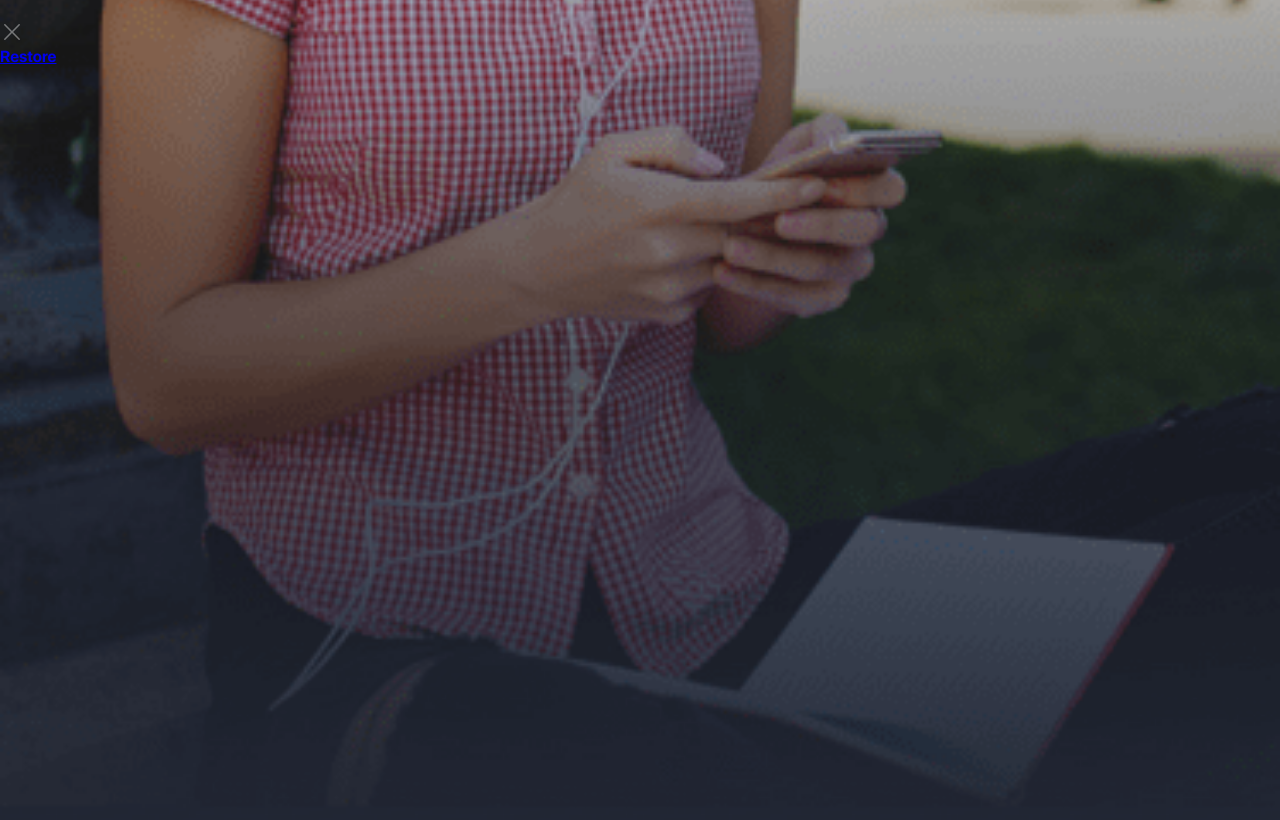
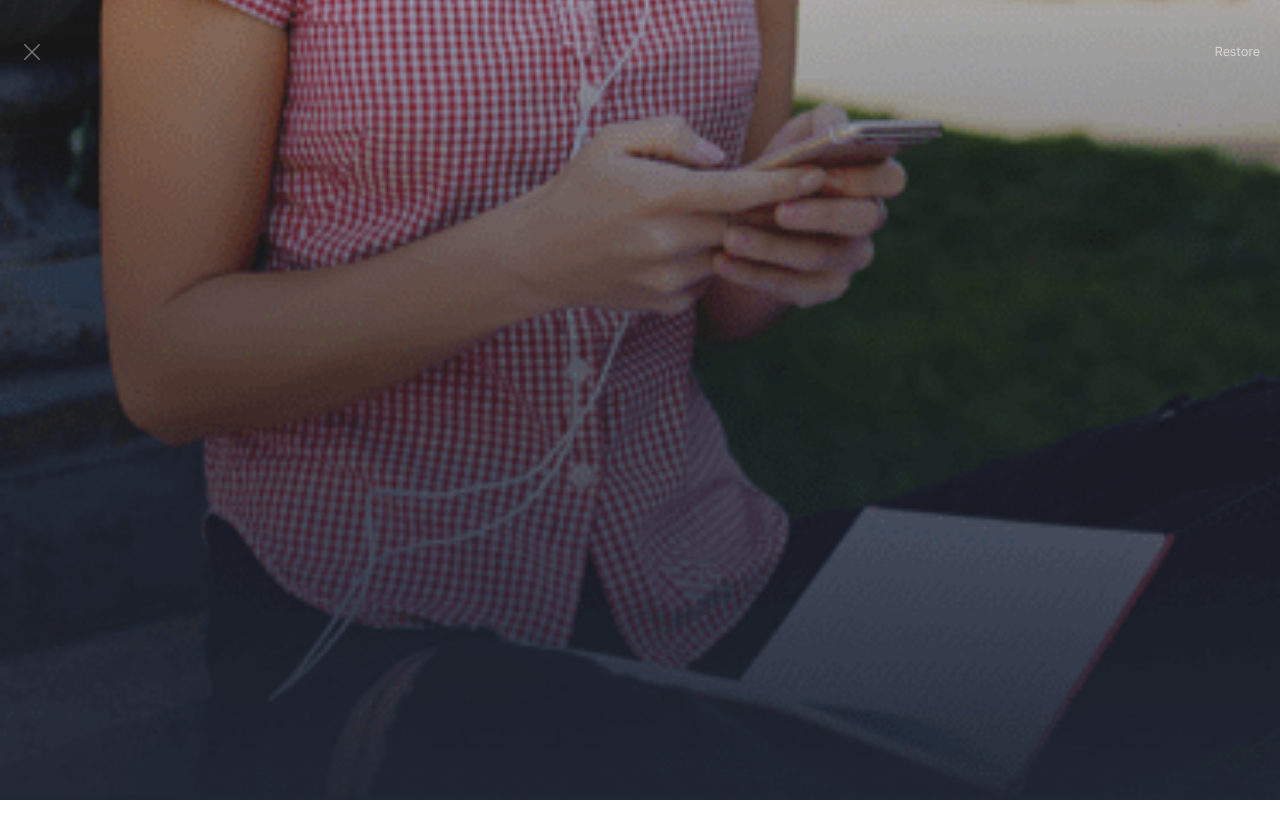
Before and after one commit to Alexej-Ilyutik/multilingual-page, a website built with webpack: page src/index.html in a window 1280 px wide. Built offline with nearby package versions, Linux system fonts and the light colour scheme.

Commit message:
feat: add header style

```diff
--- a/src/index.css
+++ b/src/index.css
@@ -1,4 +1,5 @@
 @import 'style/normalize';
 @import 'style/style';
 @import 'style/var';
-@import 'style/fonts.css';
+@import 'style/fonts';
+@import 'style/header';
--- a/src/index.js
+++ b/src/index.js
@@ -16,7 +16,8 @@ const HEADER = document.querySelector('.header');
 const MAIN = document.querySelector('.main');
 const FOOTER = document.querySelector('.footer');
 
-const languageArr = ['en', 'es', 'fr', 'ja', 'nl', 'ru', 'zh'];
+// const languageArr = ['en', 'es', 'fr', 'ja', 'nl', 'ru', 'zh'];
+const languageArr = ['en', 'es', 'fr', 'ja', 'nl', 'zh'];
 
 let userLanguage = window.navigator
   ? window.navigator.language ||
--- a/src/modules/renderHeader.js
+++ b/src/modules/renderHeader.js
@@ -1,6 +1,5 @@
 export const renderHeader = function (data, img) {
   return `
-    <div class="header__container">
       <div class="header__close">
         <a class="close__link link" href="#">
           <img src="${img}" alt="close">
@@ -11,6 +10,5 @@ export const renderHeader = function (data, img) {
           ${data['Restore']}
         </a>
       </div>
-    </div>
 `;
 };
--- a/src/style/fonts.css
+++ b/src/style/fonts.css
@@ -1,4 +1,24 @@
+@font-face {
+  font-family: 'Roboto_Regular';
+  src: url('../fonts/Roboto_Regular.woff') format('woff');
+}
+
 @font-face {
   font-family: 'SF-Pro-Display_Bold';
   src: url('../fonts/SF-Pro-Display_Bold.woff') format('woff');
 }
+
+@font-face {
+  font-family: 'SF-Pro-Display_Heavy';
+  src: url('../fonts/SF-Pro-Display_Heavy.woff') format('woff');
+}
+
+@font-face {
+  font-family: 'SF-Pro-Display_Regular';
+  src: url('../fonts/SF-Pro-Display_Regular.woff') format('woff');
+}
+
+@font-face {
+  font-family: 'SF-Pro-Text_Regular';
+  src: url('../fonts/SF-Pro-Text_Regular.woff') format('woff');
+}
--- /dev/null
+++ b/src/style/header.css
@@ -0,0 +1,21 @@
+.header {
+  display: flex;
+  padding: 4rem 2rem 0 2rem;
+  margin-bottom: 15.3rem;
+  min-height: 2.4rem;
+  justify-content: space-between;
+  align-items: center;
+}
+
+.header__close {
+  width: 2.4rem;
+  height: 2.4rem;
+}
+
+.menu__link {
+  font-size: 1.3rem;
+  color: var(--secondary-text-color);
+  font-weight: 300;
+  letter-spacing: -0.22px;
+  font-family: var(--secondary-font-family);
+}
--- a/src/style/style.css
+++ b/src/style/style.css
@@ -1,19 +1,21 @@
+* {
+  padding: 0;
+  margin: 0;
+  box-sizing: border-box;
+  font-family: 'SF-Pro-Display_Bold';
+  font-size: 62.5%;
+  color: var(--text-color);
+}
+
 body {
   height: 100vh;
   background-image: url('../assets/background-full/4.png');
   background-position: center;
   background-repeat: no-repeat;
   background-size: cover;
-  font-family: 'SF-Pro-Display_Bold';
   overflow: hidden;
-  padding-top: 20px;
 }
 
-/* .bg-container {
-  background-image: url('../assets/background-full/4.png');
-  background-position: center center;
-  background-repeat: no-repeat;
-  background-size: cover;
-  width: 100%;
-  height: 100%;
-} */
+.link{
+  text-decoration: none;
+}
--- a/src/style/var.css
+++ b/src/style/var.css
@@ -1,11 +1,7 @@
 :root {
-  --bg-color: #fee2b3;
-  --bg-second: #fbedd2;
-  --main-txt-color: #1f459f;
-  --main-txt-bg: #abb6c7c3;
-  --secondary-color: rgba(255, 255, 255, 0.35);
-  --text-color: #313437;
-  --footer-bg: #45526e;
-  --buttons-color: #fdbc0c;
-  --text-basic: #000000;
+  --text-color: #ffffff;
+  --secondary-text-color: #ffffff99;
+  --btn-color: #1987FF;
+  --secondary-btn-color: #19CCFF;
+  --secondary-font-family: 'SF-Pro-Text_Regular';
 }
```
